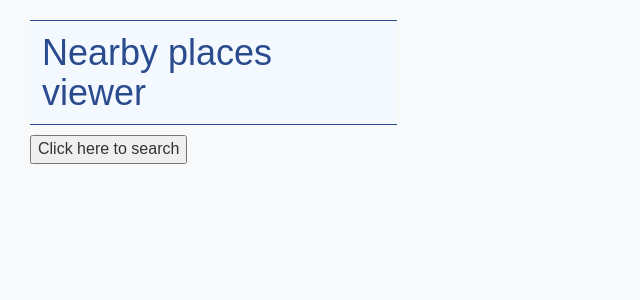
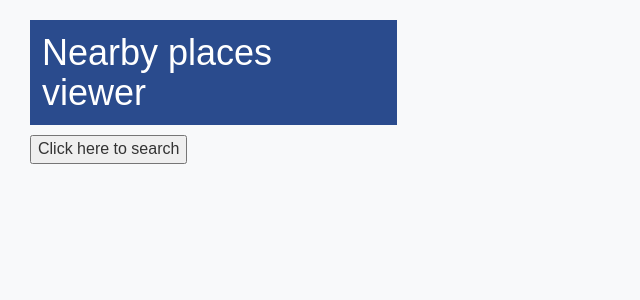
Before and after one commit to wikimedia/mediawiki-api-demos, a Flask app: template python/demos/nearby places viewer/templates/places.html in a window 1280 px wide. Shown: the top 300 px of the page, without its empty margins (0-640 px from the left). Run offline with Flask 2, Linux system fonts and the light colour scheme; the template is opened without the code that fills it, so the values that code supplies are empty; some libraries are stand-ins or nearby versions.

Commit message:
overflow for p; bg color changed for h1

```diff
--- a/python/demos/picture of the day viewer/static/style.css
+++ b/python/demos/picture of the day viewer/static/style.css
@@ -14,14 +14,14 @@ h1, h2 {
 }
 
 h1 {
-    color: #2a4b8d;
+    background-color: #2a4b8d;
+    color: white;
 }
 
-h2 {
+h2, p {
     overflow: hidden;
     text-overflow: ellipsis;
     white-space: nowrap;
-    size: 0.8em;
 }
 
 a {
```
